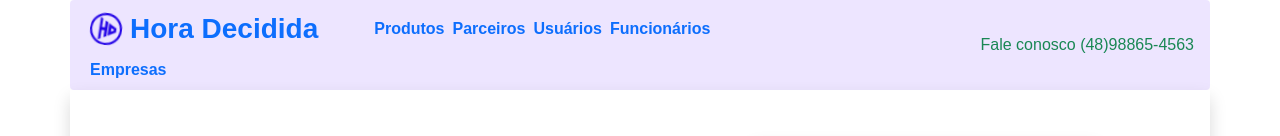
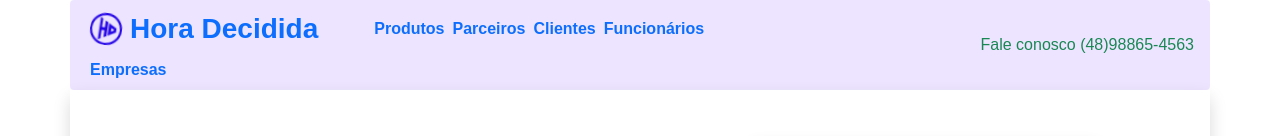
Before and after one commit to Dnstilt/Av4-react, a React (Vite) app in the folder hora_decidida/: page / in a window 1280 px wide. Shown: the top 136 px of the page. Built offline with nearby package versions, Linux system fonts and the light colour scheme.

Commit message:
Update Header.jsx

```diff
--- a/hora_decidida/src/components/header/Header.jsx
+++ b/hora_decidida/src/components/header/Header.jsx
@@ -22,7 +22,7 @@ const Header = () => {
                     <NavLink className="nav-link p-1 fw-bold" to="/parceiros">Parceiros</NavLink>
                 </li>
                 <li className="nav-item">
-                    <NavLink className="nav-link p-1 fw-bold" to="/users">Usuários</NavLink>
+                    <NavLink className="nav-link p-1 fw-bold" to="/clientes">Clientes</NavLink>
                 </li>
                 <li className="nav-item">
                     <NavLink className="nav-link p-1 fw-bold" to="/funcionarios">Funcionários</NavLink>
```
